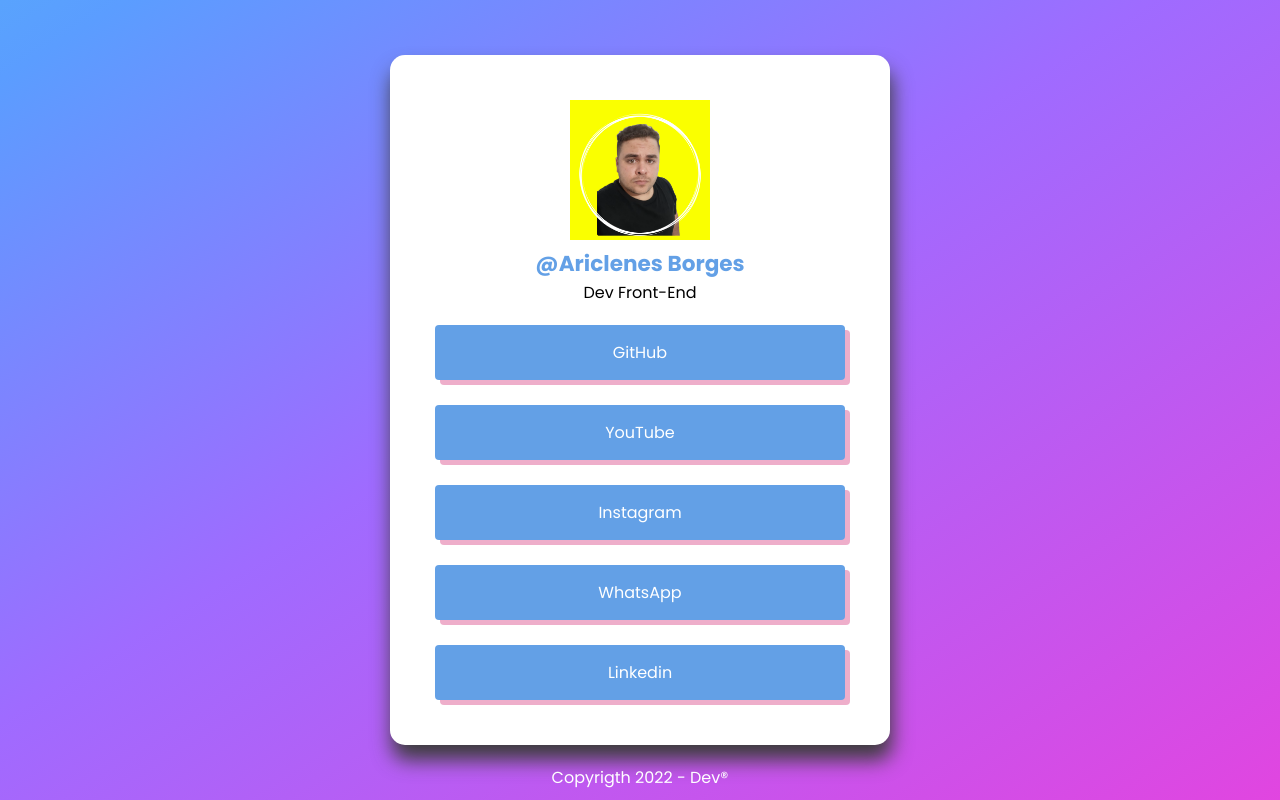
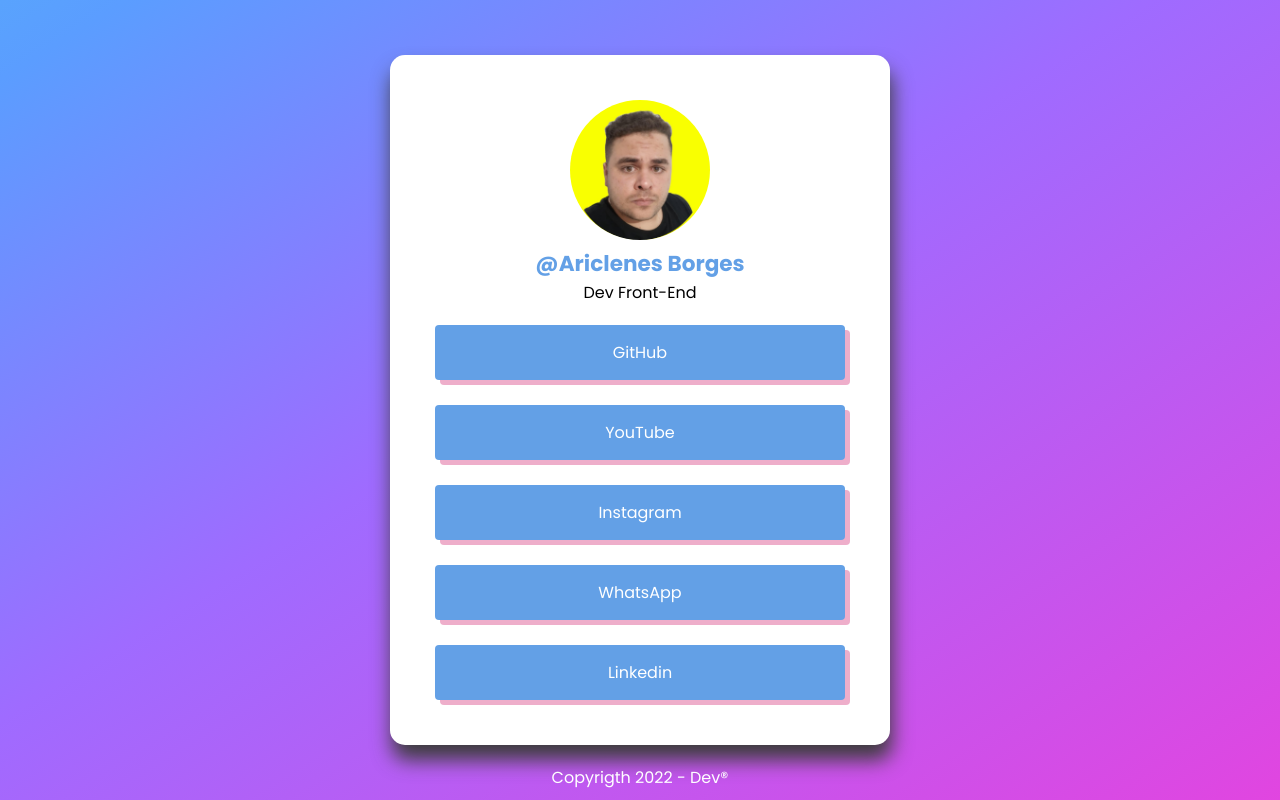
Before and after one commit to ariclenesborges/links-bio-instagram, a plain HTML site: page index.html in a window 1280 px wide. Drawn offline with Linux system fonts and the light colour scheme.

Commit message:
Perfio
(html) Foi trocado a foto do perfil
(css) Foi adicionado o border-radius: 50% ;

```diff
--- a/index.html
+++ b/index.html
@@ -12,7 +12,7 @@
 <body>
   <section>
     <header>
-        <img src="imagens/Design sem nome (5).png" alt="foto do Perfio">
+        <img src="imagens/Perfil4.jpg" alt="foto do Perfio">
         <h1>@Ariclenes Borges</h1>
         <p>Dev Front-End</p>
     </header>
--- a/style.css
+++ b/style.css
@@ -36,6 +36,7 @@ section{
 }
 header img{
     width: 140px;
+    border-radius: 50%;
 }
 
 header h1{
```
Also changed, not shown: imagens/Perfil4.jpg (added), imagens/projeto-links.png (added), imagens/projeto-links02.png (added).
